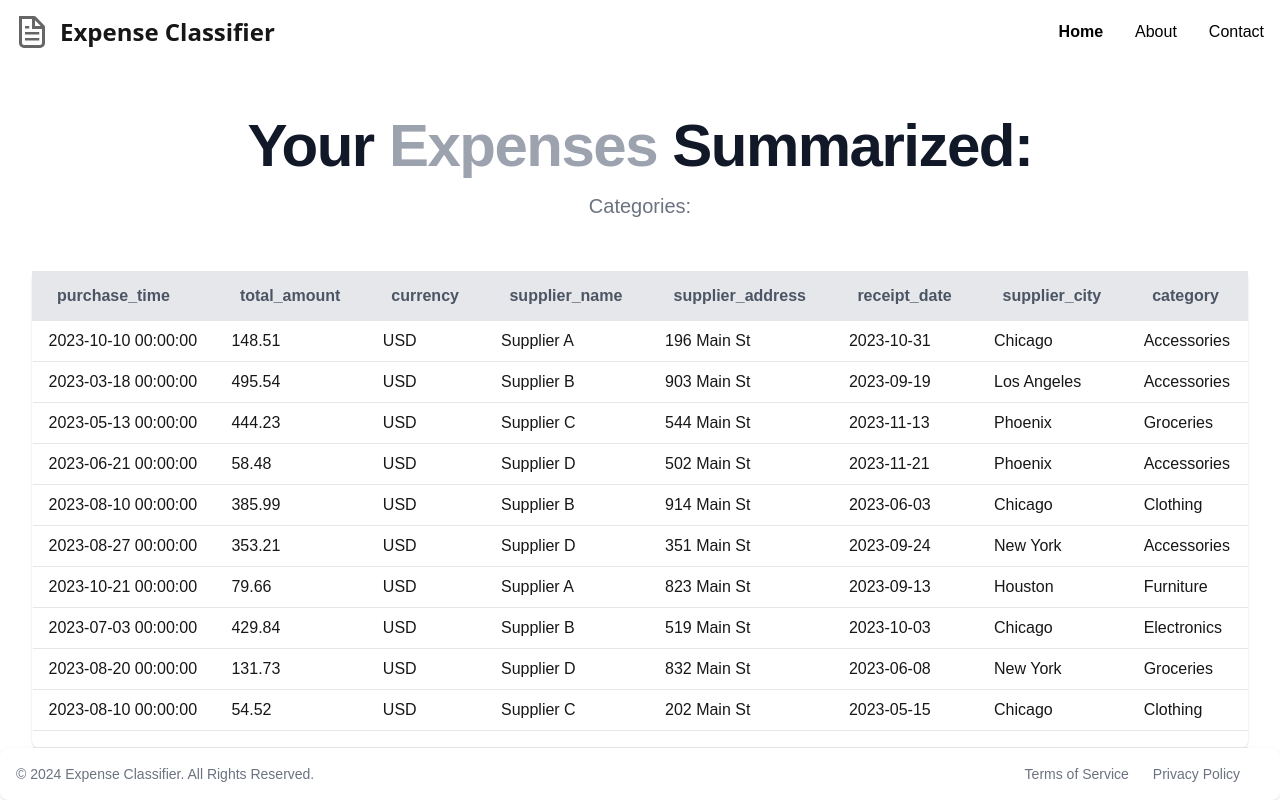
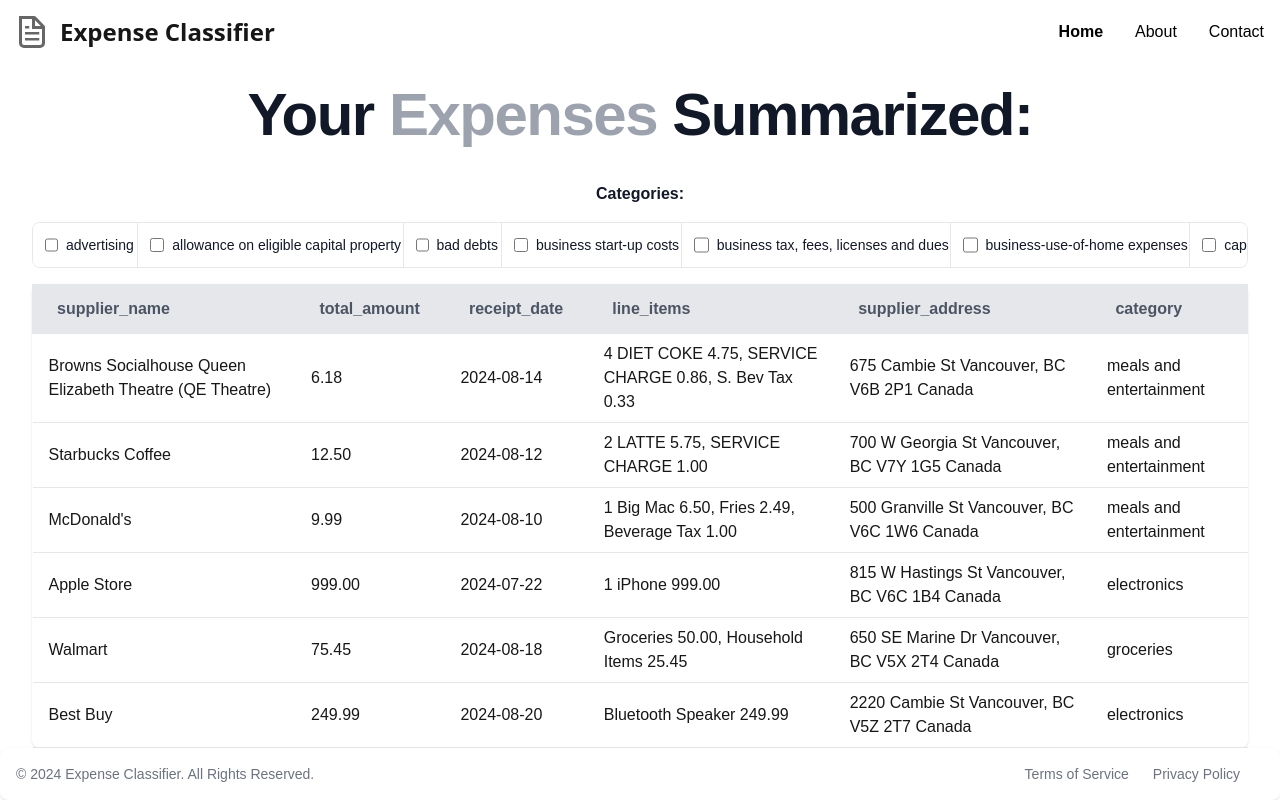
Before and after one commit to silvhua/expense-classifier-frontend, a Next.js app: page /display in a window 1280 px wide. Built offline with nearby package versions, Linux system fonts and the light colour scheme.

Commit message:
Added Classification Table

```diff
--- a/app/_components/CSVTable/CSVTable.jsx
+++ b/app/_components/CSVTable/CSVTable.jsx
@@ -1,39 +1,159 @@
 'use client'
 import React, { useState, useEffect } from 'react';
-import Papa from 'papaparse';
-import styles from "../../page.module.css"
-import styles_table from "./CSVTable.css"
+import styles from "../../page.module.css";
+import styles_table from "./CSVTable.css";
 
 const CSVTable = () => {
   const [data, setData] = useState([]);
+  const [selectedCategories, setSelectedCategories] = useState([]);
 
   useEffect(() => {
-    // Load the CSV file from the public folder
-    fetch('/direct_dummy_purchase_data.csv')
-      .then(response => response.text())
-      .then(csvText => {
-        // Parse the CSV data
-        const parsedData = Papa.parse(csvText, { header: true });
-        setData(parsedData.data); // Store the parsed data in state
-      });
+    // Simulating JSON data instead of fetching from files
+    const exampleData = [
+      [
+        {
+          "supplier_name": "Browns Socialhouse Queen Elizabeth Theatre (QE Theatre)",
+          "total_amount": "6.18",
+          "receipt_date": "2024-08-14",
+          "line_items": "4 DIET COKE 4.75, SERVICE CHARGE 0.86, S. Bev Tax 0.33",
+          "supplier_address": "675 Cambie St Vancouver, BC V6B 2P1 Canada",
+          "category": "meals and entertainment"
+        },
+        {
+          "supplier_name": "Starbucks Coffee",
+          "total_amount": "12.50",
+          "receipt_date": "2024-08-12",
+          "line_items": "2 LATTE 5.75, SERVICE CHARGE 1.00",
+          "supplier_address": "700 W Georgia St Vancouver, BC V7Y 1G5 Canada",
+          "category": "meals and entertainment"
+        }
+      ],
+      [
+        {
+          "supplier_name": "McDonald's",
+          "total_amount": "9.99",
+          "receipt_date": "2024-08-10",
+          "line_items": "1 Big Mac 6.50, Fries 2.49, Beverage Tax 1.00",
+          "supplier_address": "500 Granville St Vancouver, BC V6C 1W6 Canada",
+          "category": "meals and entertainment"
+        },
+        {
+          "supplier_name": "Apple Store",
+          "total_amount": "999.00",
+          "receipt_date": "2024-07-22",
+          "line_items": "1 iPhone 999.00",
+          "supplier_address": "815 W Hastings St Vancouver, BC V6C 1B4 Canada",
+          "category": "electronics"
+        }
+      ],
+      [
+        {
+          "supplier_name": "Walmart",
+          "total_amount": "75.45",
+          "receipt_date": "2024-08-18",
+          "line_items": "Groceries 50.00, Household Items 25.45",
+          "supplier_address": "650 SE Marine Dr Vancouver, BC V5X 2T4 Canada",
+          "category": "groceries"
+        },
+        {
+          "supplier_name": "Best Buy",
+          "total_amount": "249.99",
+          "receipt_date": "2024-08-20",
+          "line_items": "Bluetooth Speaker 249.99",
+          "supplier_address": "2220 Cambie St Vancouver, BC V5Z 2T7 Canada",
+          "category": "electronics"
+        }
+      ]
+    ];
+
+    // Flatten the example data
+    const combinedData = exampleData.flat();
+    setData(combinedData); // Store the combined data in state
   }, []);
+
+  // Handle checkbox changes
+  const handleCategoryChange = (category) => {
+    setSelectedCategories(prevSelectedCategories =>
+      prevSelectedCategories.includes(category)
+        ? prevSelectedCategories.filter(c => c !== category)
+        : [...prevSelectedCategories, category]
+    );
+  };
+
+  // Filter data based on selected categories
+  const filteredData = selectedCategories.length > 0
+    ? data.filter(item => selectedCategories.includes(item.category))
+    : data;
+
+
+  const categories = [
+    "advertising",
+    "allowance on eligible capital property",
+    "bad debts",
+    "business start-up costs",
+    "business tax, fees, licenses and dues",
+    "business-use-of-home expenses",
+    "capital cost allowance",
+    "delivery, freight and express",
+    "fuel costs",
+    "insurance",
+    "interest and bank charges",
+    "legal, accounting and other professional fees",
+    "maintenance and repairs", "management and administration fees",
+    "meals and entertainment",
+    "motor vehicle expenses",
+    "office expenses",
+    "other business expenses",
+    "prepaid expenses",
+    "property taxes",
+    "rent",
+    "salaries, wages and benefits",
+    "supplies",
+    "telephone and utilities",
+    "travel"
+
+  ];
 
   return (
     <div className="px-8 overflow-x-auto max-w-full">
-      {/* <h1></h1> */}
-      <table className="min-w-full bg-white rounded-lg shadow">
+      <h3 className="mb-4 font-semibold text-gray-900 dark:text-white text-center">Categories: </h3>
+      <ul className="items-center w-full text-sm font-mediumtext-gray-900 bg-white border border-gray-200 rounded-lg sm:flex dark:bg-gray-700 dark:border-gray-600 dark:text-white overflow-x-auto whitespace-nowrap">
+        {categories.map((category, index) => (
+          <li
+            key={index}
+            className="w-full border-b border-gray-200 sm:border-b-0 sm:border-r dark:border-gray-600"
+          >
+            <div className="flex items-center ps-3">
+              <input
+                id={`checkbox-${category}`}
+                type="checkbox"
+                value={category}
+                checked={selectedCategories.includes(category)}
+                onChange={() => handleCategoryChange(category)}
+                className="w-4 h-4 text-blue-600 bg-gray-100 border-gray-300 rounded focus:ring-blue-500 dark:focus:ring-blue-600 dark:ring-offset-gray-700 dark:focus:ring-offset-gray-700 focus:ring-2 dark:bg-gray-600 dark:border-gray-500"
+              />
+              <label
+                htmlFor={`checkbox-${category}`}
+                className="w-full py-3 ms-2 text-sm font-medium text-gray-900 dark:text-gray-300"
+              >
+                {category}
+              </label>
+            </div>
+          </li>
+        ))}
+      </ul>
+
+      <table className="min-w-full bg-white rounded-lg shadow mt-4">
         <thead>
-        <tr className="bg-gray-200">
-            {/* Display column headers dynamically */}
-            {data.length > 0 && Object.keys(data[0]).map((key, index) => (
-              <th className=" border px-6 py-3 text-left text-gray-600" key={index}>{key}</th>
+          <tr className="bg-gray-200">
+            {filteredData.length > 0 && Object.keys(filteredData[0]).map((key, index) => (
+              <th className="border px-6 py-3 text-left text-gray-600" key={index}>{key}</th>
             ))}
           </tr>
         </thead>
         <tbody>
-          {data.map((row, rowIndex) => (
+          {filteredData.map((row, rowIndex) => (
             <tr className="border-b" key={rowIndex}>
-              {/* Display row data dynamically */}
               {Object.values(row).map((value, colIndex) => (
                 <td className="px-4 py-2" key={colIndex}>{value}</td>
               ))}
@@ -41,7 +161,6 @@
           ))}
         </tbody>
       </table>
-
     </div>
   );
 };
--- a/app/display/page.js
+++ b/app/display/page.js
@@ -11,13 +11,15 @@
           {/* Adjusted main section with flex-grow */}
           <main className={`${styles.main} flex-grow flex flex-col justify-center items-center`}>
           <h1 className="mb-4 text-l font-extrabold leading-none tracking-tight text-gray-900 md:text-5xl lg:text-6xl dark:text-white">Your<span className="text-gray-400 dark:text-gray-300"> Expenses</span> Summarized:</h1>
-          <p className="text-lg font-normal text-gray-500 lg:text-xl dark:text-gray-400">Categories:</p>
+          {/* <p className="text-lg font-normal text-gray-500 lg:text-xl dark:text-gray-400"></p> */}
+
+
 
 
 
           </main>
 
-            <CSVTable/>
+          <CSVTable/>
           {/* Footer with mt-auto to push it to the bottom */}
           <footer className="bg-white rounded-lg shadow mt-auto dark:bg-gray-800 w-full">
             <div className="w-full mx-auto max-w-screen-xl p-4 md:flex md:items-center md:justify-between">
```
